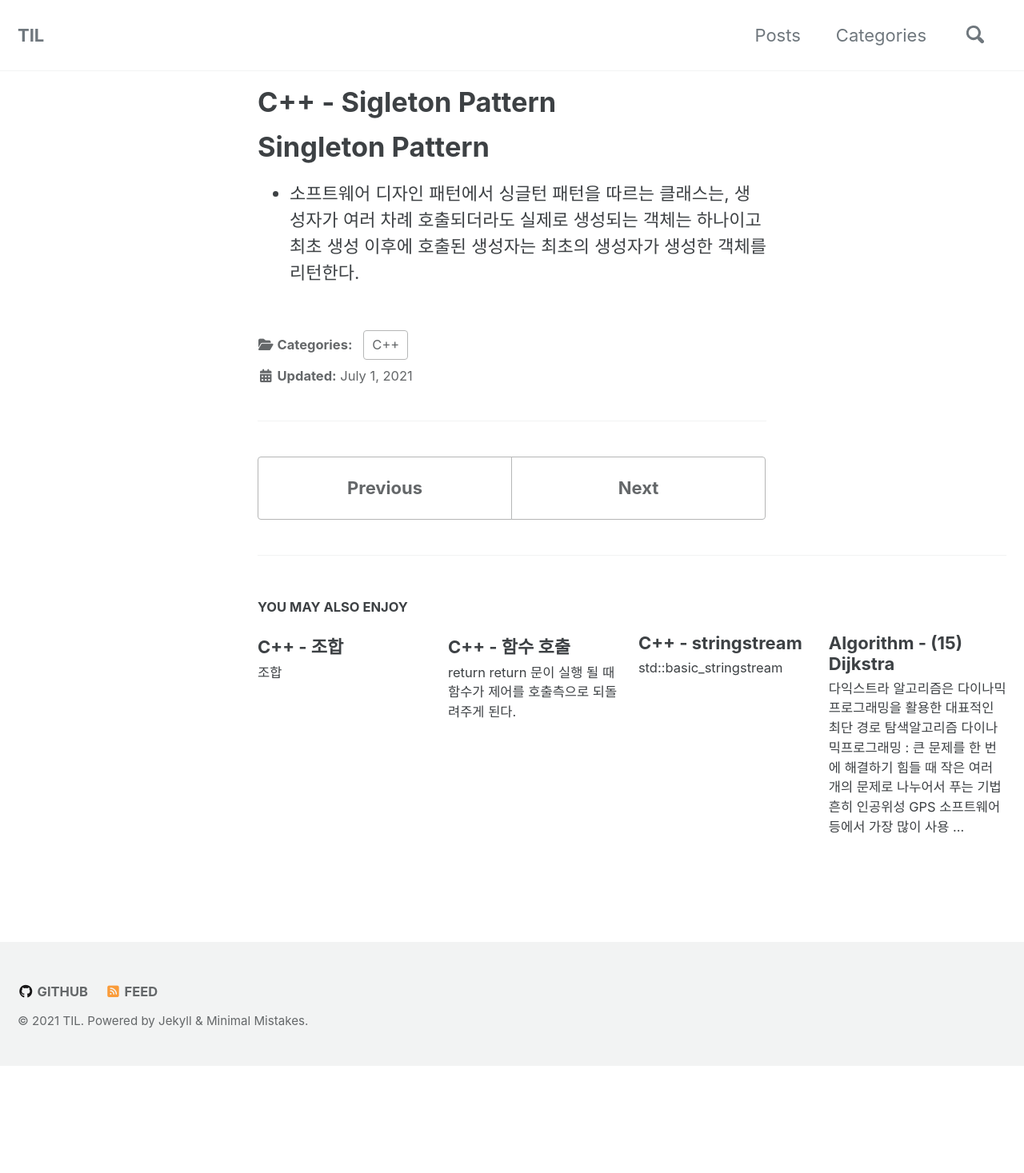
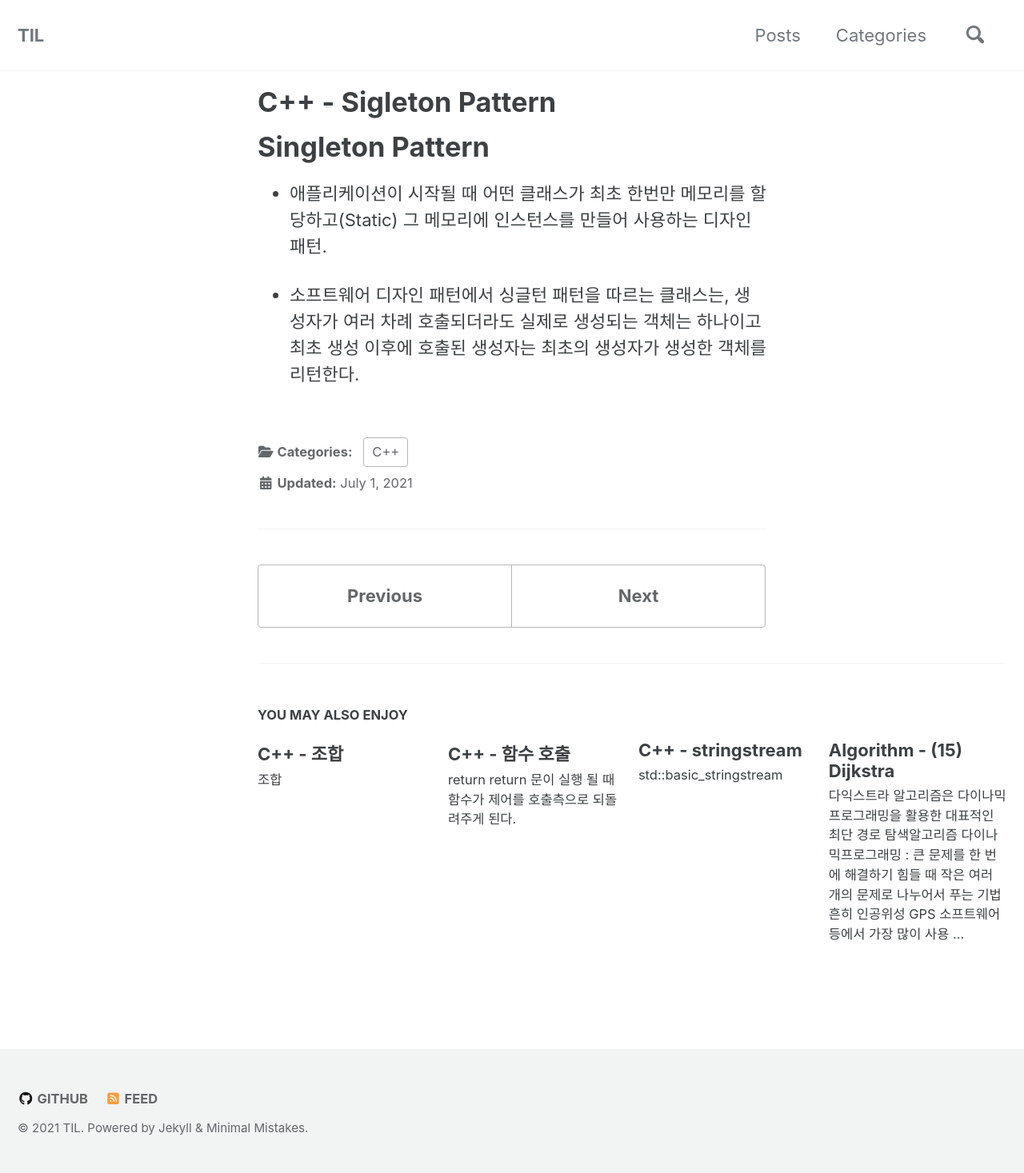
Before and after one commit to sujinsjlee/TIL, a Jekyll site: the page built from _posts/2021-07-01-C++_singletonPattern.md, in a window 1280 px wide. Shown: the whole page at 80% size. Built offline with Jekyll 4.4.1, drawn with Linux system fonts in a browser that asks for light colours; cached includes are drawn as plain includes; nearby versions of some CDN libraries; before the commit the page ends 1333 px from its top, so only the background shows below that.

Commit message:
[c++] Singleton pattern

```diff
--- a/_posts/2021-07-01-C++_singletonPattern.md
+++ b/_posts/2021-07-01-C++_singletonPattern.md
@@ -7,4 +7,6 @@ tags:
 ---
 
 # Singleton Pattern
+- 애플리케이션이 시작될 때 어떤 클래스가 최초 한번만 메모리를 할당하고(Static) 그 메모리에 인스턴스를 만들어 사용하는 디자인패턴.
+
 - 소프트웨어 디자인 패턴에서 싱글턴 패턴을 따르는 클래스는, 생성자가 여러 차례 호출되더라도 실제로 생성되는 객체는 하나이고 최초 생성 이후에 호출된 생성자는 최초의 생성자가 생성한 객체를 리턴한다.
```
